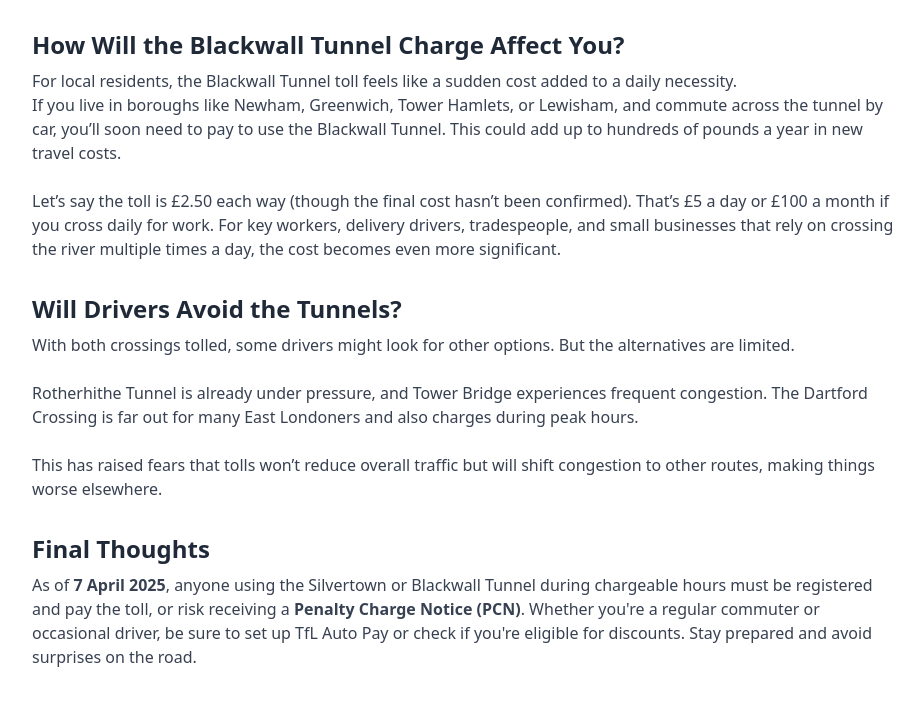
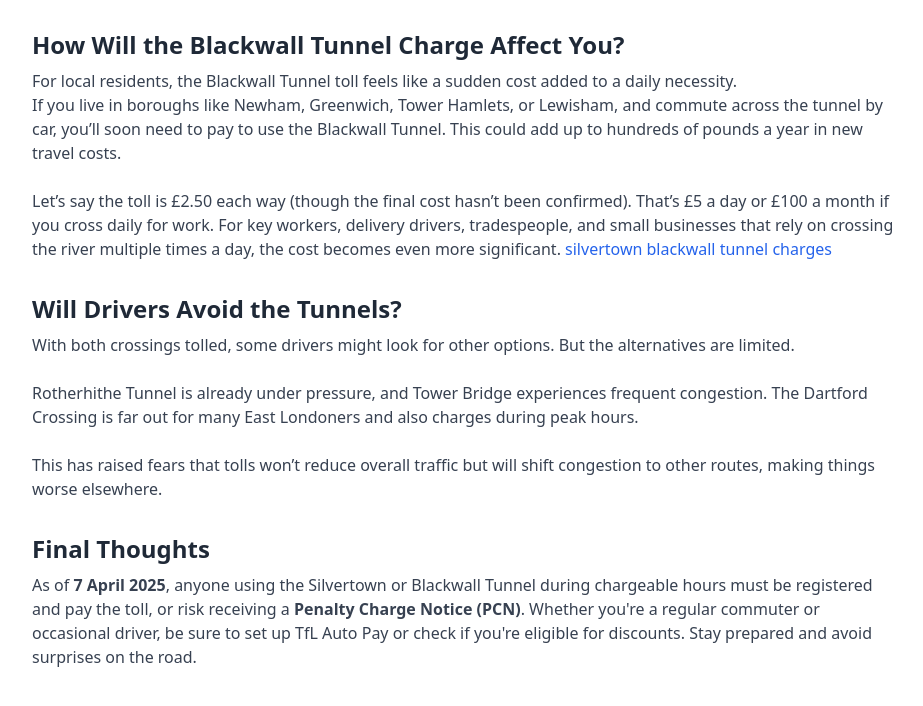
Before and after one commit to minicabs/Silvertown-Blackwall-Tunnel-Charges, a plain HTML site: page index.html in a window 1280 px wide. Shown: the part 1157-1863 px from the top of the page, without its empty margins (176-1099 px from the left). Drawn offline with nearby package versions, Linux system fonts and the light colour scheme; grey boxes are pictures that could not be loaded.

Commit message:
Update index.html

```diff
--- a/index.html
+++ b/index.html
@@ -124,7 +124,7 @@
    <br>
     Let’s say the toll is £2.50 each way (though the final cost hasn’t been confirmed). That’s £5 a day  or £100 a month if you cross daily for work.
     For key workers, delivery drivers, tradespeople, and small businesses that rely on crossing the river multiple times a day, the cost becomes even more significant.
-
+ <a href= "https://www.minicabs.co.uk/blog/stansted-mid-stay-car-park/" class="text-blue-600">silvertown blackwall tunnel charges</a>
    </p>
   </div>
 
```
